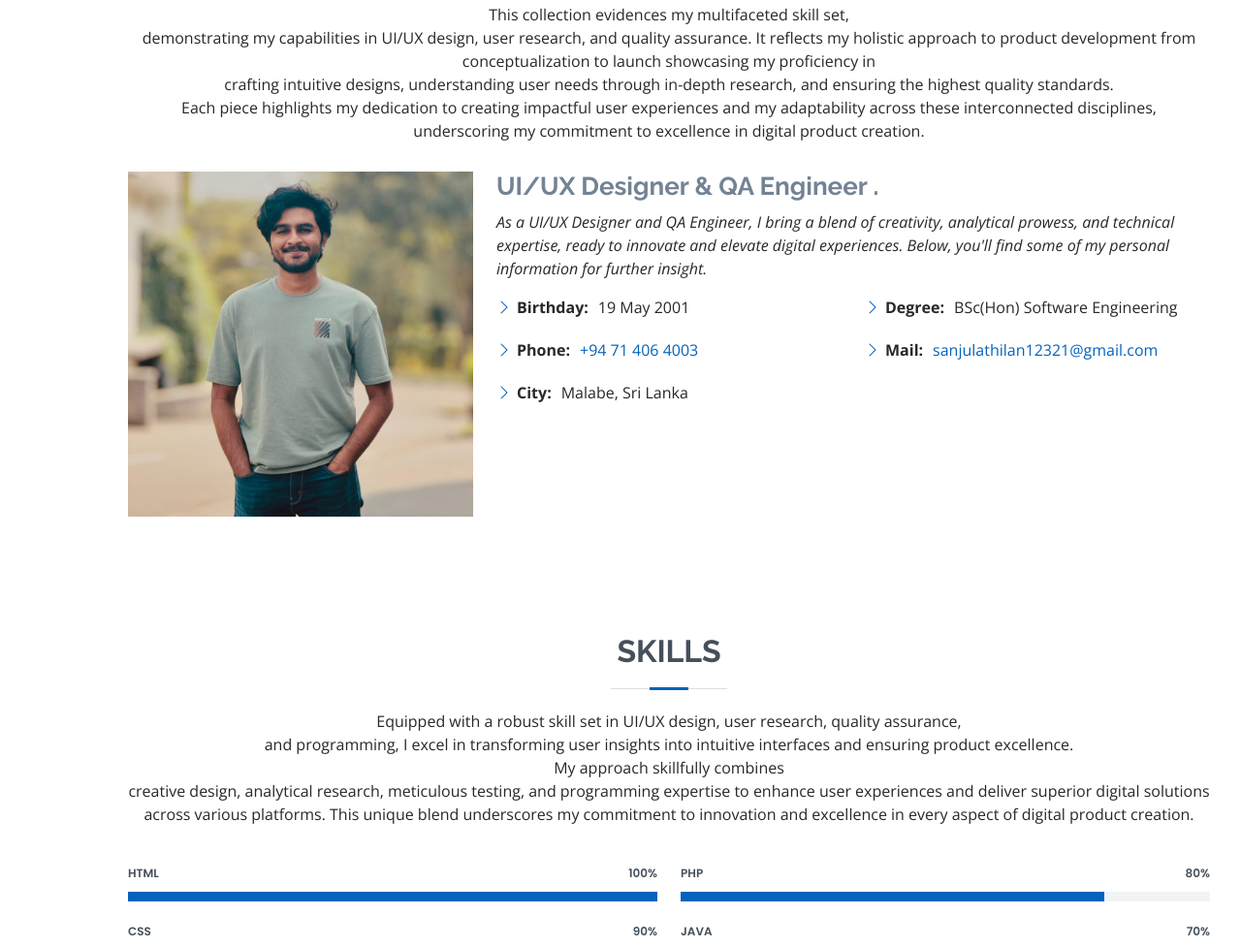
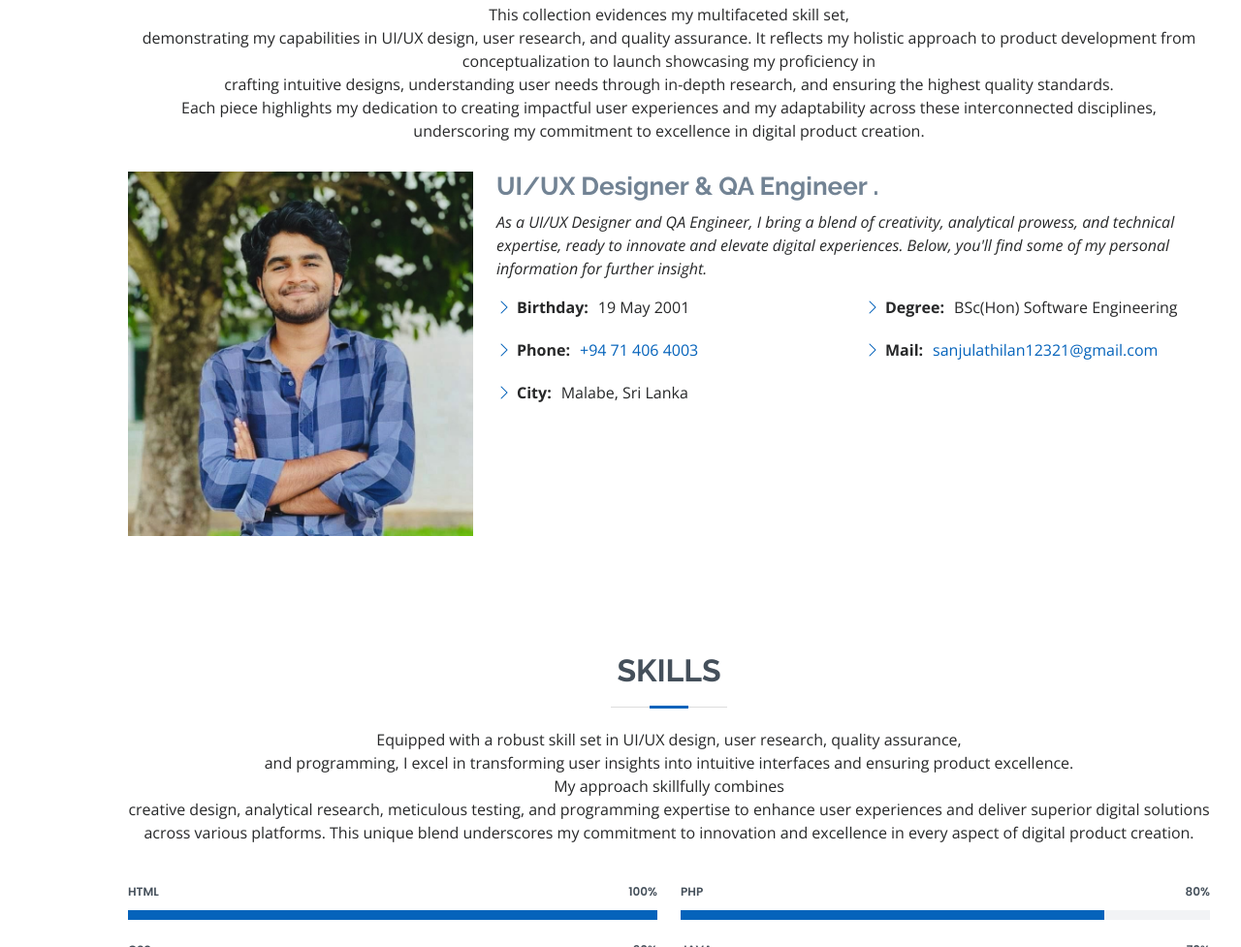
Before and after one commit to demonthila/SanjulaThilanProtfolio, a plain HTML site: page index.html in a window 1280 px wide. Shown: the part 935-1912 px from the top of the page at 97% size. Drawn offline with nearby package versions, Linux system fonts and the light colour scheme.

Commit message:
image change

```diff
--- a/index.html
+++ b/index.html
@@ -77,7 +77,7 @@
 
         <div class="row">
            <div class="col-lg-4">
-           <img src="assets/img/p1.jpg" class="img-fluid" alt="">
+           <img src="assets/img/p2.jpg" class="img-fluid" alt="">
           </div>
           <div class="col-lg-8 pt-4 pt-lg-0 content">
             <h3>UI/UX Designer &amp; QA Engineer .</h3>
```
Also changed, not shown: assets/img/p2.jpg (added).
